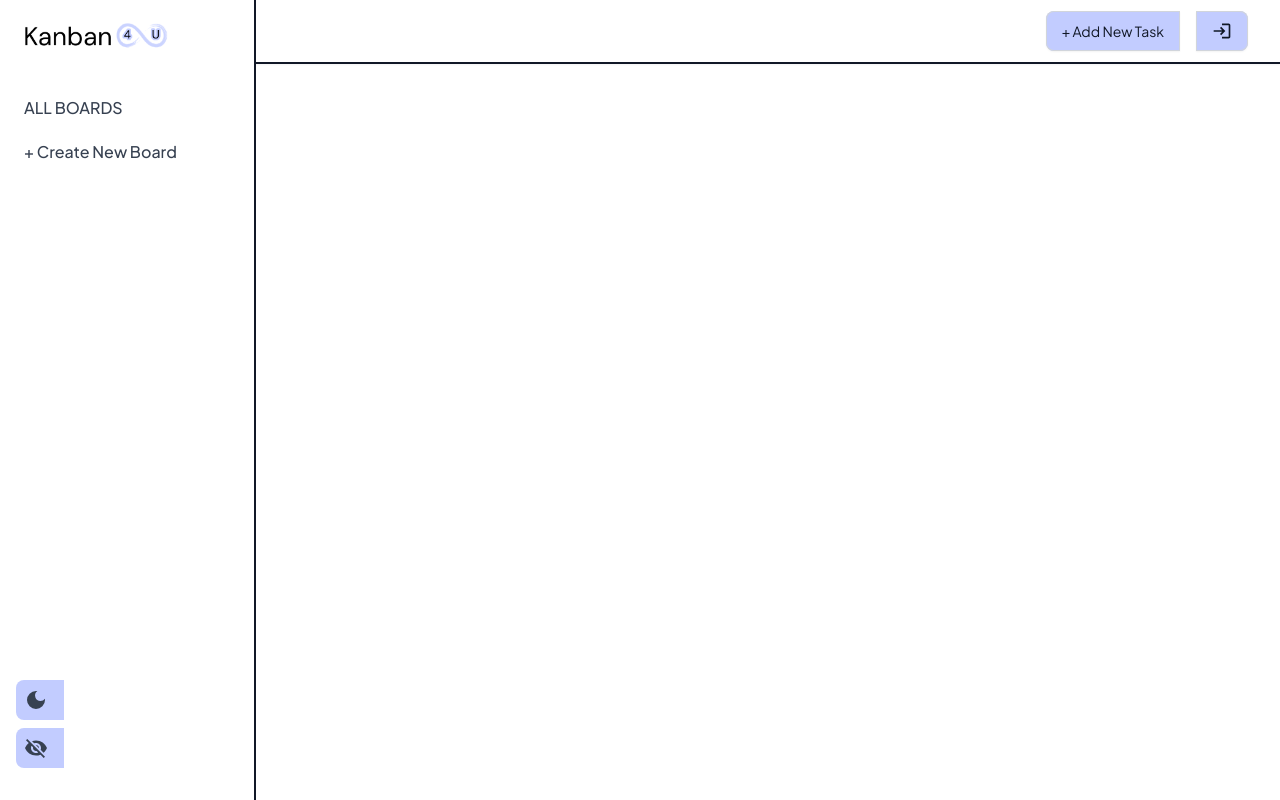
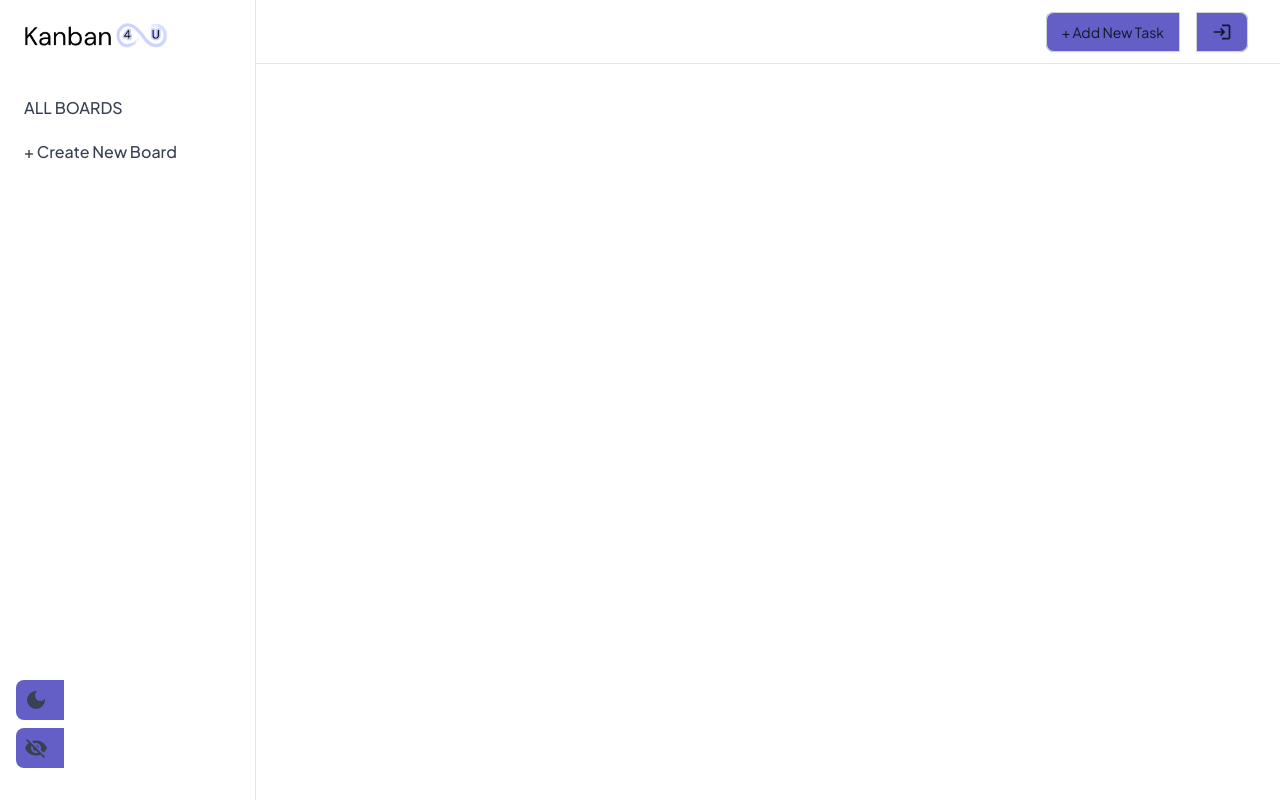
Before and after one commit to topcowmoo/dictyosperma-album, a React (Vite) app in the folder client/: page / in a window 1280 px wide. Built offline with nearby package versions, Linux system fonts and the light colour scheme.

Commit message:
refactored sidebar component and tailwind.config

```diff
--- a/client/src/components/Sidebar.jsx
+++ b/client/src/components/Sidebar.jsx
@@ -79,7 +79,7 @@ export default function Sidebar() {
                       key={item.name}
                       href={item.href}
                       className={classNames(
-                        "text-gray-700 dark:text-darkText hover:bg-gray-50 dark:hover:bg-darkPrimary hover:text-indigo-600 dark:hover:text-indigo-400",
+                        "text-gray-700 dark:text-darkText hover:bg-primary dark:hover:bg-darkPrimary hover:text-white dark:hover:text-indigo-400",
                         "block rounded-md p-2 text-base font-medium"
                       )}
                     >
@@ -116,7 +116,7 @@ export default function Sidebar() {
 
         {/* Sidebar for desktop devices */}
         {sidebarVisible && (
-          <div className="hidden lg:flex lg:w-64 lg:flex-col lg:fixed lg:inset-y-0 lg:border-r-2 lg:border-gray-900 lg:bg-white lg:dark:bg-darkBackground lg:pb-4">
+          <div className="hidden lg:flex lg:w-64 lg:flex-col lg:fixed lg:inset-y-0 lg:border-r-1 lg:border-neutral-200 lg:bg-white lg:dark:bg-darkBackground lg:pb-4">
             <div className="flex items-center justify-between p-5">
               <a href="#">
                 <img
@@ -133,7 +133,7 @@ export default function Sidebar() {
                   key={item.name}
                   href={item.href}
                   className={classNames(
-                    "text-gray-700 dark:text-darkText hover:bg-gray-50 dark:hover:bg-darkPrimary hover:text-indigo-600 dark:hover:text-indigo-400",
+                    "text-gray-700 dark:text-darkText hover:bg-primary dark:hover:bg-darkPrimary hover:text-white dark:hover:text-indigo-400",
                     "block rounded-md p-2 text-base font-medium"
                   )}
                 >
@@ -168,7 +168,7 @@ export default function Sidebar() {
 
         {/* Main content area */}
         <div className={`flex-1 ${sidebarVisible ? "lg:pl-64" : ""}`}>
-          <div className="sticky top-0 z-40 flex h-16 items-center gap-x-4 border-b-2 border-gray-900 dark:border-darkPrimary bg-white dark:bg-darkBackground px-4 shadow-sm sm:gap-x-6 sm:px-6 lg:px-8">
+          <div className="sticky top-0 z-40 flex h-16 items-center gap-x-4 border-b-1 border-neutral-200 dark:border-darkPrimary bg-white dark:bg-darkBackground px-4 sm:gap-x-6 sm:px-6 lg:px-8">
             <button
               type="button"
               className="-m-2.5 p-2.5 text-gray-700 dark:text-darkText lg:hidden"
--- a/client/tailwind.config.js
+++ b/client/tailwind.config.js
@@ -1,11 +1,14 @@
 /** @type {import('tailwindcss').Config} */
 export default {
-  darkMode: 'class',
+  darkMode: "class",
   content: ["./index.html", "./src/**/*.{js,ts,jsx,tsx}"],
   theme: {
     extend: {
+      borderWidth: {
+        1: "1px", // Ensure '1' is defined for 1px border width
+      },
       colors: {
-        primary: "#C2CCFF",
+        primary: "#635FC7",
         // Add dark mode colors
         darkPrimary: "#4A4E69",
         darkBackground: "#22223B",
```
